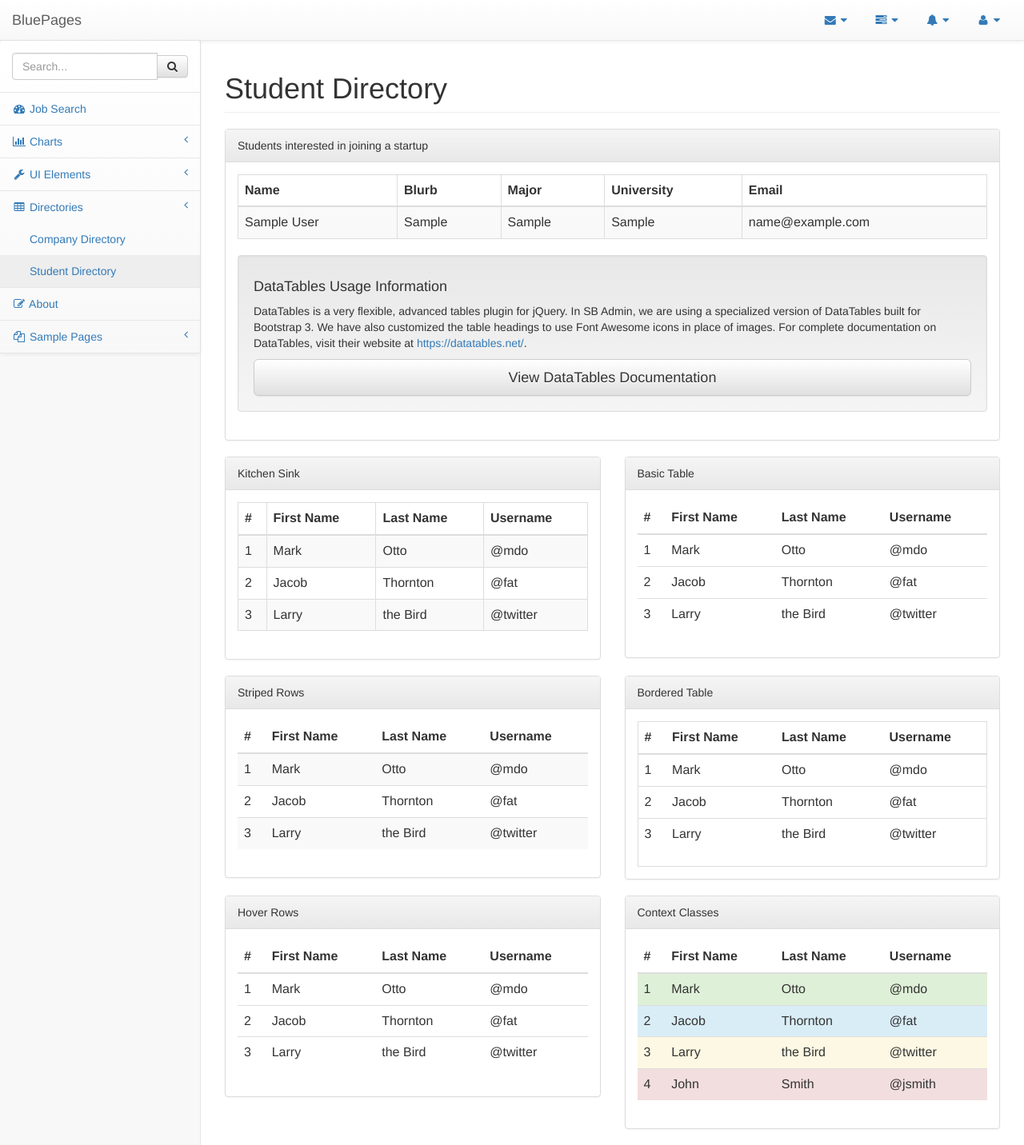
After one commit to 2017bp/myproject, a Django app: page /BP/student_directory/ in a window 1280 px wide. The commit adds this page. Shown: the whole page at 80% size. Run offline with Django 3.2, Linux system fonts and the light colour scheme; a user stored in the database is signed in; tables that the repository leaves empty hold one stand-in row (values such as "Sample post"); some libraries are stand-ins or nearby versions.

```diff
--- a/mysite/BP/models.py
+++ b/mysite/BP/models.py
@@ -35,14 +35,16 @@ class UserProfile(models.Model):
     country = models.CharField(max_length=100, default='', blank=True)
     major = models.CharField(max_length=100, default='', blank=True)
     university = models.CharField(max_length=100, default='', blank=True)
+    interested_in_joining_a_startup = models.BooleanField(default=False)
 
 class Company(models.Model):
 	user = models.OneToOneField(User, related_name='company_user')
+	company_name = models.CharField(max_length =50, blank = True, default='')
 	company_description = models.TextField(default='', blank=True)
 	company_link = models.URLField(default='', blank=True)
 	company_founders = models.CharField(max_length=150, blank=True, default = '')
 	company_contact_info = models.CharField(max_length =100, blank = True, default='')
-
+	display_in_company_directory = models.BooleanField(default=False)
 
 def create_profile(sender, **kwargs):
     user = kwargs["instance"]
--- a/mysite/BP/templates/BP/account_update.html
+++ b/mysite/BP/templates/BP/account_update.html
@@ -14,7 +14,7 @@
             <div class="divider"></div>
             {{ formset.management_form }}
                 {{ formset.as_p }}
-            <button type="submit" class="btn-floating btn-large waves-light waves-effect"><i class="large material-icons">done</i></button>
+            <button type="submit" class="btn-floating btn-large waves-light waves-effect"><i class="large material-icons">Update</i></button>
             <a href="#" onclick="window.history.back(); return false;" title="Cancel" class="btn-floating waves-effect waves-light red"><i class="material-icons">history</i></a>
 
         </form>
--- a/mysite/BP/templates/BP/base.html
+++ b/mysite/BP/templates/BP/base.html
@@ -329,12 +329,6 @@
                             <!-- /.nav-second-level -->
                         </li>
                         <li>
-                            <a href="{% url 'BP:directory' %}"><i class="fa fa-table fa-fw"></i> Student Directory </a>
-                        </li>
-                        <li>
-                            <a href="{% url 'BP:about' %}"><i class="fa fa-edit fa-fw"></i> About </a>
-                        </li>
-                        <li>
                             <a href="#"><i class="fa fa-wrench fa-fw"></i> UI Elements<span class="fa arrow"></span></a>
                             <ul class="nav nav-second-level">
                                 <li>
@@ -359,34 +353,19 @@
                             <!-- /.nav-second-level -->
                         </li>
                         <li>
-                            <a href="#"><i class="fa fa-sitemap fa-fw"></i> Multi-Level Dropdown<span class="fa arrow"></span></a>
+                            <a href="#"><i class="fa fa-table fa-fw"></i> Directories <span class="fa arrow"></span></a>
                             <ul class="nav nav-second-level">
                                 <li>
-                                    <a href="#">Second Level Item</a>
+                                    <a href="{% url 'BP:company_directory' %}">Company Directory</a>
                                 </li>
                                 <li>
-                                    <a href="#">Second Level Item</a>
-                                </li>
-                                <li>
-                                    <a href="#">Third Level <span class="fa arrow"></span></a>
-                                    <ul class="nav nav-third-level">
-                                        <li>
-                                            <a href="#">Third Level Item</a>
-                                        </li>
-                                        <li>
-                                            <a href="#">Third Level Item</a>
-                                        </li>
-                                        <li>
-                                            <a href="#">Third Level Item</a>
-                                        </li>
-                                        <li>
-                                            <a href="#">Third Level Item</a>
-                                        </li>
-                                    </ul>
-                                    <!-- /.nav-third-level -->
+                                    <a href="{% url 'BP:student_directory' %}">Student Directory</a>
                                 </li>
                             </ul>
                             <!-- /.nav-second-level -->
+                        </li>
+                        <li>
+                            <a href="{% url 'BP:about' %}"><i class="fa fa-edit fa-fw"></i> About </a>
                         </li>
                         <li>
                             <a href="#"><i class="fa fa-files-o fa-fw"></i> Sample Pages<span class="fa arrow"></span></a>
--- a/mysite/BP/templates/BP/company_info_update.html
+++ b/mysite/BP/templates/BP/company_info_update.html
@@ -14,7 +14,7 @@
             <div class="divider"></div>
             {{ formset.management_form }}
                 {{ formset.as_p }}
-            <button type="submit" class="btn-floating btn-large waves-light waves-effect"><i class="large material-icons">done</i></button>
+            <button type="submit" class="btn-floating btn-large waves-light waves-effect"><i class="large material-icons">Update</i></button>
             <a href="#" onclick="window.history.back(); return false;" title="Cancel" class="btn-floating waves-effect waves-light red"><i class="material-icons">history</i></a>
 
         </form>
--- /dev/null
+++ b/mysite/BP/templates/BP/student_directory.html
@@ -0,0 +1,366 @@
+{% extends 'BP/base.html' %}
+{% load static %}
+
+<link rel="stylesheet" href="{% static 'BP/bootstrap/vendor/datatables-plugins/dataTables.bootstrap.css' %}">
+<link rel="stylesheet" href="{% static 'BP/bootstrap/vendor/datatables-responsive/dataTables.responsive.css' %}">
+
+{% block content %}
+
+            <div class="row">
+                <div class="col-lg-12">
+                    <h1 class="page-header">Student Directory</h1>
+                </div>
+                <!-- /.col-lg-12 -->
+            </div>
+            <!-- /.row -->
+            <div class="row">
+                <div class="col-lg-12">
+                    <div class="panel panel-default">
+                        <div class="panel-heading">
+                            Students interested in joining a startup
+                        </div>
+                        <!-- /.panel-heading -->
+                        <div class="panel-body">
+                            <table width="100%" class="table table-striped table-bordered table-hover" id="dataTables-example">
+                                <thead>
+                                    <tr>
+                                        <th>Name</th>
+                                        <th>Blurb</th>
+                                        <th>Major</th>
+                                        <th>University</th>
+                                        <th>Email</th>
+                                    </tr>
+                                </thead>
+                                <tbody>
+                                    {% for userprofile in user_profiles_list %}
+                                    {% if userprofile.interested_in_joining_a_startup %}
+                                    <tr class="odd gradeX">
+                                        <td>{{userprofile.user.first_name}} {{userprofile.user.last_name}}</td>
+                                        <td>{{userprofile.blurb}}</td>
+                                        <td>{{userprofile.major}}</td>
+                                        <td class="center">{{userprofile.university}}</td>
+                                        <td class="center">{{userprofile.user}}</td>
+                                    </tr>
+                                   {% endif %}
+                                   {% endfor %}
+                                </tbody>
+                            </table>
+
+                            <!-- /.table-responsive -->
+                            <div class="well">
+                                <h4>DataTables Usage Information</h4>
+                                <p>DataTables is a very flexible, advanced tables plugin for jQuery. In SB Admin, we are using a specialized version of DataTables built for Bootstrap 3. We have also customized the table headings to use Font Awesome icons in place of images. For complete documentation on DataTables, visit their website at <a target="_blank" href="https://datatables.net/">https://datatables.net/</a>.</p>
+                                <a class="btn btn-default btn-lg btn-block" target="_blank" href="https://datatables.net/">View DataTables Documentation</a>
+                            </div>
+                        </div>
+                        <!-- /.panel-body -->
+                    </div>
+                    <!-- /.panel -->
+                </div>
+                <!-- /.col-lg-12 -->
+            </div>
+            <!-- /.row -->
+            <div class="row">
+                <div class="col-lg-6">
+                    <div class="panel panel-default">
+                        <div class="panel-heading">
+                            Kitchen Sink
+                        </div>
+                        <!-- /.panel-heading -->
+                        <div class="panel-body">
+                            <div class="table-responsive">
+                                <table class="table table-striped table-bordered table-hover">
+                                    <thead>
+                                        <tr>
+                                            <th>#</th>
+                                            <th>First Name</th>
+                                            <th>Last Name</th>
+                                            <th>Username</th>
+                                        </tr>
+                                    </thead>
+                                    <tbody>
+                                        <tr>
+                                            <td>1</td>
+                                            <td>Mark</td>
+                                            <td>Otto</td>
+                                            <td>@mdo</td>
+                                        </tr>
+                                        <tr>
+                                            <td>2</td>
+                                            <td>Jacob</td>
+                                            <td>Thornton</td>
+                                            <td>@fat</td>
+                                        </tr>
+                                        <tr>
+                                            <td>3</td>
+                                            <td>Larry</td>
+                                            <td>the Bird</td>
+                                            <td>@twitter</td>
+                                        </tr>
+                                    </tbody>
+                                </table>
+                            </div>
+                            <!-- /.table-responsive -->
+                        </div>
+                        <!-- /.panel-body -->
+                    </div>
+                    <!-- /.panel -->
+                </div>
+                <!-- /.col-lg-6 -->
+                <div class="col-lg-6">
+                    <div class="panel panel-default">
+                        <div class="panel-heading">
+                            Basic Table
+                        </div>
+                        <!-- /.panel-heading -->
+                        <div class="panel-body">
+                            <div class="table-responsive">
+                                <table class="table">
+                                    <thead>
+                                        <tr>
+                                            <th>#</th>
+                                            <th>First Name</th>
+                                            <th>Last Name</th>
+                                            <th>Username</th>
+                                        </tr>
+                                    </thead>
+                                    <tbody>
+                                        <tr>
+                                            <td>1</td>
+                                            <td>Mark</td>
+                                            <td>Otto</td>
+                                            <td>@mdo</td>
+                                        </tr>
+                                        <tr>
+                                            <td>2</td>
+                                            <td>Jacob</td>
+                                            <td>Thornton</td>
+                                            <td>@fat</td>
+                                        </tr>
+                                        <tr>
+                                            <td>3</td>
+                                            <td>Larry</td>
+                                            <td>the Bird</td>
+                                            <td>@twitter</td>
+                                        </tr>
+                                    </tbody>
+                                </table>
+                            </div>
+                            <!-- /.table-responsive -->
+                        </div>
+                        <!-- /.panel-body -->
+                    </div>
+                    <!-- /.panel -->
+                </div>
+                <!-- /.col-lg-6 -->
+            </div>
+            <!-- /.row -->
+            <div class="row">
+                <div class="col-lg-6">
+                    <div class="panel panel-default">
+                        <div class="panel-heading">
+                            Striped Rows
+                        </div>
+                        <!-- /.panel-heading -->
+                        <div class="panel-body">
+                            <div class="table-responsive">
+                                <table class="table table-striped">
+                                    <thead>
+                                        <tr>
+                                            <th>#</th>
+                                            <th>First Name</th>
+                                            <th>Last Name</th>
+                                            <th>Username</th>
+                                        </tr>
+                                    </thead>
+                                    <tbody>
+                                        <tr>
+                                            <td>1</td>
+                                            <td>Mark</td>
+                                            <td>Otto</td>
+                                            <td>@mdo</td>
+                                        </tr>
+                                        <tr>
+                                            <td>2</td>
+                                            <td>Jacob</td>
+                                            <td>Thornton</td>
+                                            <td>@fat</td>
+                                        </tr>
+                                        <tr>
+                                            <td>3</td>
+                                            <td>Larry</td>
+                                            <td>the Bird</td>
+                                            <td>@twitter</td>
+                                        </tr>
+                                    </tbody>
+                                </table>
+                            </div>
+                            <!-- /.table-responsive -->
+                        </div>
+                        <!-- /.panel-body -->
+                    </div>
+                    <!-- /.panel -->
+                </div>
+                <!-- /.col-lg-6 -->
+                <div class="col-lg-6">
+                    <div class="panel panel-default">
+                        <div class="panel-heading">
+                            Bordered Table
+                        </div>
+                        <!-- /.panel-heading -->
+                        <div class="panel-body">
+                            <div class="table-responsive table-bordered">
+                                <table class="table">
+                                    <thead>
+                                        <tr>
+                                            <th>#</th>
+                                            <th>First Name</th>
+                                            <th>Last Name</th>
+                                            <th>Username</th>
+                                        </tr>
+                                    </thead>
+                                    <tbody>
+                                        <tr>
+                                            <td>1</td>
+                                            <td>Mark</td>
+                                            <td>Otto</td>
+                                            <td>@mdo</td>
+                                        </tr>
+                                        <tr>
+                                            <td>2</td>
+                                            <td>Jacob</td>
+                                            <td>Thornton</td>
+                                            <td>@fat</td>
+                                        </tr>
+                                        <tr>
+                                            <td>3</td>
+                                            <td>Larry</td>
+                                            <td>the Bird</td>
+                                            <td>@twitter</td>
+                                        </tr>
+                                    </tbody>
+                                </table>
+                            </div>
+                            <!-- /.table-responsive -->
+                        </div>
+                        <!-- /.panel-body -->
+                    </div>
+                    <!-- /.panel -->
+                </div>
+                <!-- /.col-lg-6 -->
+            </div>
+            <!-- /.row -->
+            <div class="row">
+                <div class="col-lg-6">
+                    <div class="panel panel-default">
+                        <div class="panel-heading">
+                            Hover Rows
+                        </div>
+                        <!-- /.panel-heading -->
+                        <div class="panel-body">
+                            <div class="table-responsive">
+                                <table class="table table-hover">
+                                    <thead>
+                                        <tr>
+                                            <th>#</th>
+                                            <th>First Name</th>
+                                            <th>Last Name</th>
+                                            <th>Username</th>
+                                        </tr>
+                                    </thead>
+                                    <tbody>
+                                        <tr>
+                                            <td>1</td>
+                                            <td>Mark</td>
+                                            <td>Otto</td>
+                                            <td>@mdo</td>
+                                        </tr>
+                                        <tr>
+                                            <td>2</td>
+                                            <td>Jacob</td>
+                                            <td>Thornton</td>
+                                            <td>@fat</td>
+                                        </tr>
+                                        <tr>
+                                            <td>3</td>
+                                            <td>Larry</td>
+                                            <td>the Bird</td>
+                                            <td>@twitter</td>
+                                        </tr>
+                                    </tbody>
+                                </table>
+                            </div>
+                            <!-- /.table-responsive -->
+                        </div>
+                        <!-- /.panel-body -->
+                    </div>
+                    <!-- /.panel -->
+                </div>
+                <!-- /.col-lg-6 -->
+                <div class="col-lg-6">
+                    <div class="panel panel-default">
+                        <div class="panel-heading">
+                            Context Classes
+                        </div>
+                        <!-- /.panel-heading -->
+                        <div class="panel-body">
+                            <div class="table-responsive">
+                                <table class="table">
+                                    <thead>
+                                        <tr>
+                                            <th>#</th>
+                                            <th>First Name</th>
+                                            <th>Last Name</th>
+                                            <th>Username</th>
+                                        </tr>
+                                    </thead>
+                                    <tbody>
+                                        <tr class="success">
+                                            <td>1</td>
+                                            <td>Mark</td>
+                                            <td>Otto</td>
+                                            <td>@mdo</td>
+                                        </tr>
+                                        <tr class="info">
+                                            <td>2</td>
+                                            <td>Jacob</td>
+                                            <td>Thornton</td>
+                                            <td>@fat</td>
+                                        </tr>
+                                        <tr class="warning">
+                                            <td>3</td>
+                                            <td>Larry</td>
+                                            <td>the Bird</td>
+                                            <td>@twitter</td>
+                                        </tr>
+                                        <tr class="danger">
+                                            <td>4</td>
+                                            <td>John</td>
+                                            <td>Smith</td>
+                                            <td>@jsmith</td>
+                                        </tr>
+                                    </tbody>
+                                </table>
+                            </div>
+                            <!-- /.table-responsive -->
+                        </div>
+                        <!-- /.panel-body -->
+                    </div>
+                    <!-- /.panel -->
+                </div>
+                <!-- /.col-lg-6 -->
+            </div>
+{% endblock %}
+
+    <!-- DataTables JavaScript -->
+    <script src="{% static 'BP/bootstrap/vendor/datatables/js/jquery.dataTables.min.js' %}"></script>
+    <script src="{% static 'BP/bootstrap/vendor/datatables-plugins/dataTables.bootstrap.min.js' %}"></script>
+    <script src="{% static 'BP/bootstrap/vendor/datatables-responsive/dataTables.responsive.js' %}"></script>
+
+    <script>
+    $(document).ready(function() {
+        $('#dataTables-example').DataTable({
+            responsive: true
+        });
+    });
+    </script>
--- a/mysite/BP/urls.py
+++ b/mysite/BP/urls.py
@@ -7,7 +7,8 @@ app_name = 'BP'
 
 urlpatterns = [
     url(r'^$', views.IndexView.as_view(), name='index'),
-    url(r'^directory/$', views.DirectoryView.as_view(), name='directory'),
+    url(r'^student_directory/$', views.StudentDirectoryView.as_view(), name='student_directory'),
+    url(r'^company_directory/$', views.CompanyDirectoryView.as_view(), name='company_directory'),
     url(r'^(?P<pk>[0-9]+)/$', views.DetailView.as_view(), name='detail'),
     url(r'^submit/$', views.submit, name='submit'),
     url(r'^about/$', views.AboutView, name='about'),
--- a/mysite/BP/views.py
+++ b/mysite/BP/views.py
@@ -26,11 +26,17 @@ class DetailView(LoginRequiredMixin, generic.DetailView):
     template_name = 'BP/detail.html'
 
 
-class DirectoryView(LoginRequiredMixin, generic.ListView):
-    template_name = 'BP/directory.html'
+class StudentDirectoryView(LoginRequiredMixin, generic.ListView):
+    template_name = 'BP/student_directory.html'
     context_object_name = 'user_profiles_list'
     def get_queryset(self):
         return UserProfile.objects.all()
+
+class CompanyDirectoryView(LoginRequiredMixin, generic.ListView):
+    template_name = 'BP/company_directory.html'
+    context_object_name = 'company_list'
+    def get_queryset(self):
+        return Company.objects.all()
 
 
 @login_required
@@ -65,7 +71,7 @@ def edit_user(request, pk):
     user_form = UserForm(instance=user)
 
     # The sorcery begins from here, see explanation below
-    ProfileInlineFormset = inlineformset_factory(User, UserProfile, fields=('website', 'blurb', 'city', 'country', 'major'))
+    ProfileInlineFormset = inlineformset_factory(User, UserProfile, fields=('website', 'blurb', 'city', 'country', 'major', 'interested_in_joining_a_startup'))
     formset = ProfileInlineFormset(instance=user)
 
     if request.user.is_authenticated() and request.user.id == user.id:
@@ -99,7 +105,7 @@ def edit_company(request, pk):
     user_form = UserForm(instance=user)
 
     # The sorcery begins from here, see explanation below
-    ProfileInlineFormset = inlineformset_factory(User, Company, fields=('company_description', 'company_link', 'company_founders', 'company_contact_info',))
+    ProfileInlineFormset = inlineformset_factory(User, Company, fields=('company_name', 'company_description', 'company_link', 'company_founders', 'company_contact_info', 'display_in_company_directory'))
     formset = ProfileInlineFormset(instance=user)
 
     if request.user.is_authenticated() and request.user.id == user.id:
```
Also changed, not shown: mysite/BP/templates/BP/company_directory.html (renamed from mysite/BP/templates/BP/directory.html, +13 -11 lines), mysite/BP/migrations/0006_auto_20170501_1013.py (added), mysite/BP/migrations/0007_auto_20170501_1022.py (added), mysite/BP/migrations/0008_auto_20170501_1041.py (added), 3 other files.
